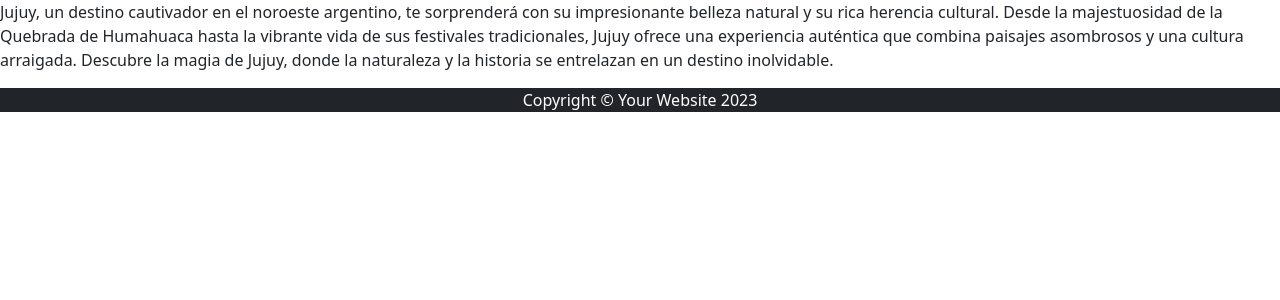
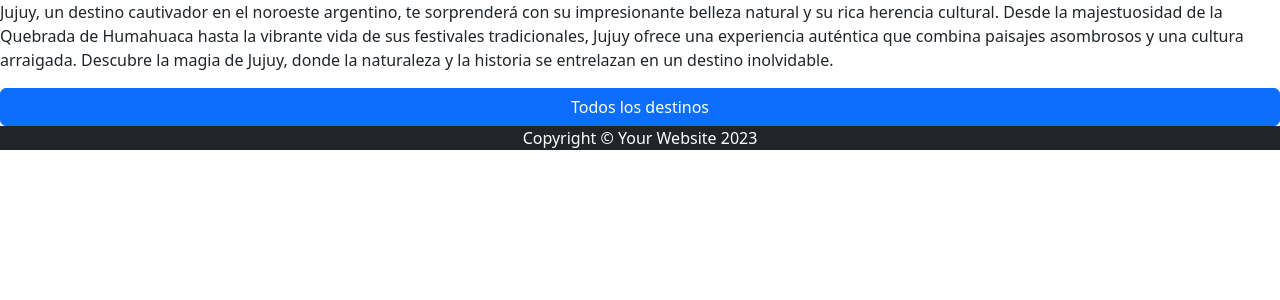
Before and after one commit to MRMerchan/Coderhouse_40445, a Django app: page /viajes/jujuy/ in a window 1280 px wide. Shown: the part 56-356 px from the top of the page. Run offline with Django 4.2, Linux system fonts and the light colour scheme; parts of the project's set-up code (start-up, migrations or seed data) failed here and were passed over; some libraries are stand-ins or nearby versions.

Commit message:
commit boton todoproducto

```diff
--- a/project/apps/producto/admin.py
+++ b/project/apps/producto/admin.py
@@ -26,8 +26,6 @@ class ProductoAdmin(admin.ModelAdmin):
     list_display = (
         "categoria",
         "nombre",
-       # "unidad_de_medida",
-       # "cantidad",
         "precio",
         "descripcion",
         "fecha_actualizacion",
--- a/project/apps/viajes/templates/viajes/bariloche.html
+++ b/project/apps/viajes/templates/viajes/bariloche.html
@@ -2,4 +2,7 @@
 
 {% block content %}
     <p>Bariloche, ubicada en la Patagonia argentina, es un paraíso natural que te dejará sin aliento. Con sus imponentes montañas, lagos cristalinos y bosques exuberantes, es un destino perfecto para los amantes de la naturaleza y los deportes al aire libre. Disfruta de actividades como el esquí, el senderismo y la navegación en el famoso Lago Nahuel Huapi. Además, su encantadora arquitectura alpina y su exquisita gastronomía lo convierten en un lugar ideal para relajarse y disfrutar de la vida. Descubre la belleza y la magia de Bariloche en cada rincón.</p>
+    <div class="d-grid gap-3">
+        <a class="btn btn-primary btn-block" href="{% url 'producto:producto_todoproducto_detail' %}">Todos los destinos</a>
+    </div>
 {% endblock %}
--- a/project/apps/viajes/templates/viajes/cataratas.html
+++ b/project/apps/viajes/templates/viajes/cataratas.html
@@ -2,4 +2,7 @@
 
 {% block content %}
     <p>Las Cataratas del Iguazú, ubicadas en la frontera de Argentina y Brasil, son un espectáculo natural impresionante. Con más de 270 cascadas a lo largo de casi 3 kilómetros, estas cataratas te dejarán maravillado. Explora el Parque Nacional Iguazú, admira la majestuosa Garganta del Diablo y sumérgete en un entorno natural único. Descubre la grandeza de las Cataratas del Iguazú, una maravilla natural que te dejará sin palabras.</p>
+    <div class="d-grid gap-3">
+        <a class="btn btn-primary btn-block" href="{% url 'producto:producto_todoproducto_detail' %}">Todos los destinos</a>
+    </div>
 {% endblock %}
--- a/project/apps/viajes/templates/viajes/jujuy.html
+++ b/project/apps/viajes/templates/viajes/jujuy.html
@@ -2,4 +2,7 @@
 
 {% block content %}
     <p>Jujuy, un destino cautivador en el noroeste argentino, te sorprenderá con su impresionante belleza natural y su rica herencia cultural. Desde la majestuosidad de la Quebrada de Humahuaca hasta la vibrante vida de sus festivales tradicionales, Jujuy ofrece una experiencia auténtica que combina paisajes asombrosos y una cultura arraigada. Descubre la magia de Jujuy, donde la naturaleza y la historia se entrelazan en un destino inolvidable.</p>
+    <div class="d-grid gap-3">
+        <a class="btn btn-primary btn-block" href="{% url 'producto:producto_todoproducto_detail' %}">Todos los destinos</a>
+    </div>
 {% endblock %}
--- a/project/apps/viajes/templates/viajes/mendoza.html
+++ b/project/apps/viajes/templates/viajes/mendoza.html
@@ -2,4 +2,7 @@
 
 {% block content %}
     <p>Mendoza, un paraíso de vinos y naturaleza en Argentina, te sorprenderá con sus viñedos exuberantes, majestuosas montañas y una cultura vibrante. Explora bodegas de renombre, disfruta de la imponente belleza de los Andes y sumérgete en la animada vida de la ciudad. Mendoza te invita a descubrir una experiencia inolvidable en el corazón de Argentina.</p>
+    <div class="d-grid gap-3">
+        <a class="btn btn-primary btn-block" href="{% url 'producto:producto_todoproducto_detail' %}">Todos los destinos</a>
+    </div>
 {% endblock %}
--- a/project/apps/viajes/templates/viajes/perito.html
+++ b/project/apps/viajes/templates/viajes/perito.html
@@ -2,4 +2,7 @@
 
 {% block content %}
     <p>El Glaciar Perito Moreno en Argentina es una maravilla natural asombrosa. Con su imponente masa de hielo y sus espectaculares desprendimientos, cautiva a los visitantes de todo el mundo. Explora pasarelas que te acercarán a su majestuosidad y contempla el espectáculo fascinante de bloques de hielo desprendiéndose y cayendo en el agua. Sumérgete en la grandeza del Glaciar Perito Moreno, una experiencia única en la Patagonia argentina.</p>
+    <div class="d-grid gap-3">
+        <a class="btn btn-primary btn-block" href="{% url 'producto:producto_todoproducto_detail' %}">Todos los destinos</a>
+    </div>
 {% endblock %}
--- a/project/apps/viajes/templates/viajes/rioja.html
+++ b/project/apps/viajes/templates/viajes/rioja.html
@@ -2,4 +2,7 @@
 
 {% block content %}
     <p>El Parque Nacional Talampaya en Argentina es un tesoro natural único. Con su imponente paisaje de cañones rojizos y formaciones geológicas fascinantes, te transportará a un mundo prehistórico. Explora sus senderos y maravíllate con sus paredes de roca erosionadas durante millones de años. Descubre la belleza y la historia en el Parque Nacional Talampaya, un lugar donde la naturaleza y el tiempo se encuentran en perfecta armonía.</p>
+    <div class="d-grid gap-3">
+        <a class="btn btn-primary btn-block" href="{% url 'producto:producto_todoproducto_detail' %}">Todos los destinos</a>
+    </div>
 {% endblock %}
--- a/project/apps/viajes/templates/viajes/salta.html
+++ b/project/apps/viajes/templates/viajes/salta.html
@@ -2,4 +2,8 @@
 
 {% block content %}
     <p>Salta, apodada "La Linda", es una joya del noroeste argentino que combina la encantadora arquitectura colonial, paisajes impresionantes y una rica tradición cultural. Sus calles empedradas y plazas históricas te transportarán a un pasado fascinante, mientras que la música folclórica y la gastronomía regional te sumergirán en la autenticidad de la región. Desde la majestuosidad de la Quebrada de Humahuaca hasta los viñedos de Cafayate, Salta ofrece una experiencia inolvidable para aquellos que buscan historia, belleza natural y hospitalidad. Descubre la magia de Salta, donde la historia cobra vida y la naturaleza te asombra. </p>
+    <div class="d-grid gap-3">
+        <a class="btn btn-primary btn-block" href="{% url 'producto:producto_todoproducto_detail' %}">Todos los destinos</a>
+    </div>
+
 {% endblock %}
--- a/project/apps/viajes/templates/viajes/santarosa.html
+++ b/project/apps/viajes/templates/viajes/santarosa.html
@@ -2,4 +2,7 @@
 
 {% block content %}
     <p>Santa Rosa de Calamuchita, situada en la provincia de Córdoba, Argentina, es un destino encantador para los amantes de la naturaleza y la tranquilidad. Con su ubicación junto al río y rodeada de montañas, ofrece un entorno sereno y paisajes impresionantes. Disfruta de actividades al aire libre como el senderismo, el ciclismo y los paseos en kayak. Además, el ambiente acogedor de la ciudad, sus encantadoras calles y su rica cultura local te invitan a relajarte y disfrutar de una experiencia auténtica. Descubre la belleza natural y la serenidad de Santa Rosa de Calamuchita, un lugar perfecto para escapar del bullicio de la vida cotidiana.</p>
+    <div class="d-grid gap-3">
+        <a class="btn btn-primary btn-block" href="{% url 'producto:producto_todoproducto_detail' %}">Todos los destinos</a>
+    </div>
 {% endblock %}
```
